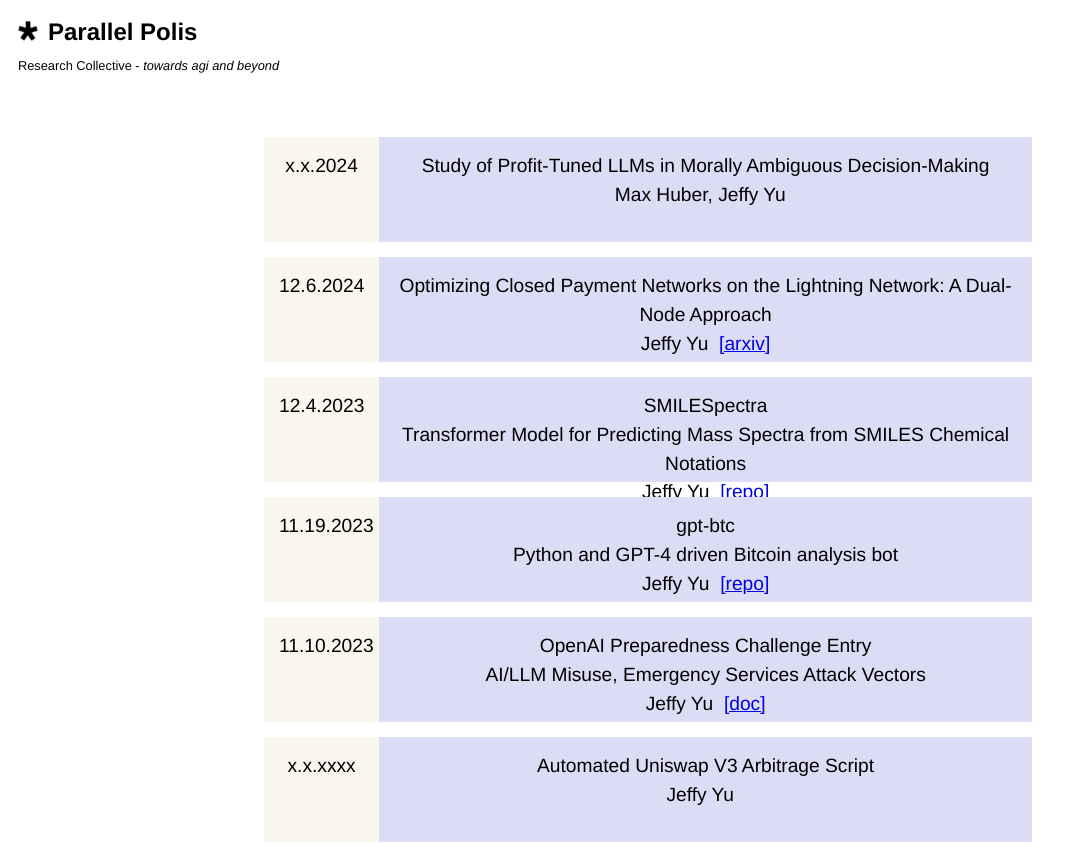
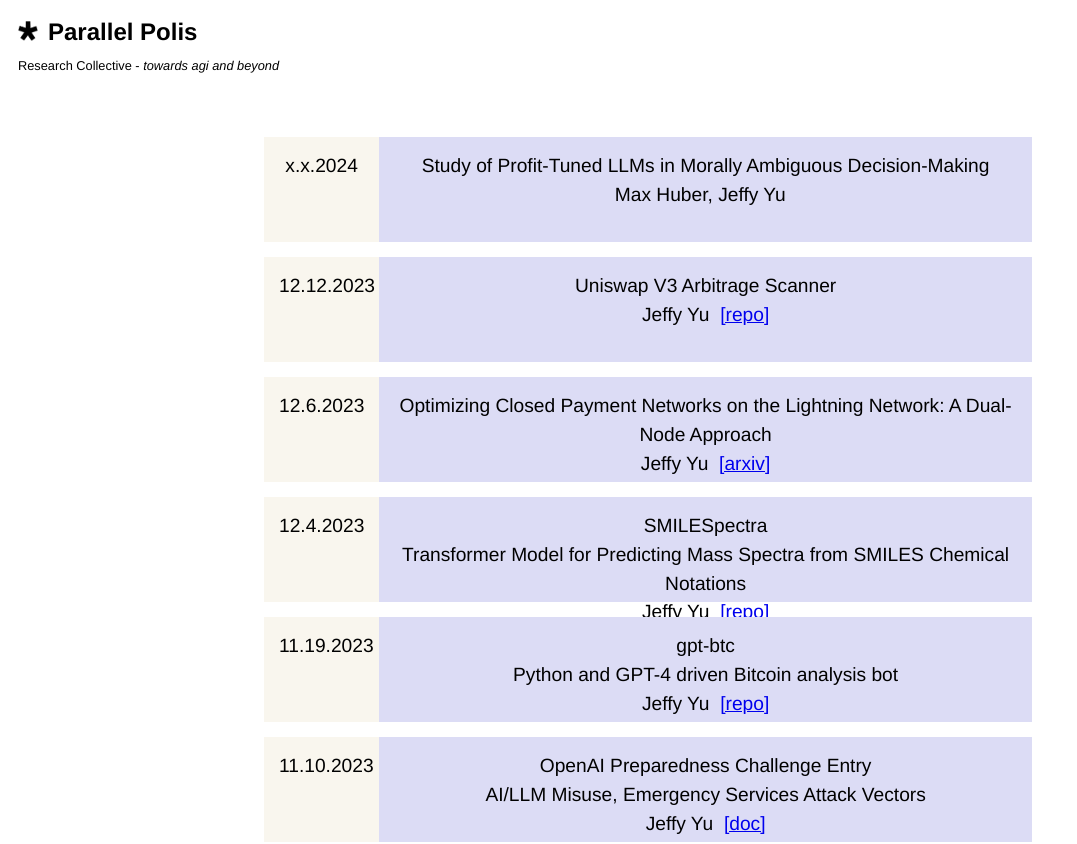
Before and after one commit to yu-jeffy/parallelpolis, a Next.js app: page / in a window 1280 px wide. Shown: the top 844 px of the page, without its empty margins (0-1077 px from the left). Built offline with nearby package versions, Linux system fonts and the light colour scheme.

Commit message:
Update index.tsx

```diff
--- a/pages/index.tsx
+++ b/pages/index.tsx
@@ -11,7 +11,14 @@
     author: 'Max Huber, Jeffy Yu'
   },
   {
-    date: '12.6.2024',
+    date: '12.12.2023',
+    title: 'Uniswap V3 Arbitrage Scanner',
+    author: 'Jeffy Yu',
+    link: 'https://github.com/yu-jeffy/PyArb',
+    linkText: '[repo]'
+  },
+  {
+    date: '12.6.2023',
     title: 'Optimizing Closed Payment Networks on the Lightning Network: A Dual-Node Approach',
     author: 'Jeffy Yu',
     link: 'https://arxiv.org/abs/2312.03920',
@@ -40,11 +47,6 @@
     author: 'Jeffy Yu',
     link: 'https://jyu.llc/jeffyyu.openaipreparedness.emergencyservices.pdf',
     linkText: '[doc]'
-  },
-  {
-    date: 'x.x.xxxx',
-    title: 'Automated Uniswap V3 Arbitrage Script',
-    author: 'Jeffy Yu'
   },
   {
     date: 'x.x.xxxx',
```
